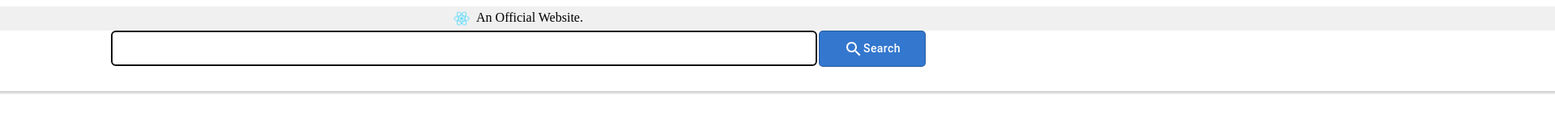
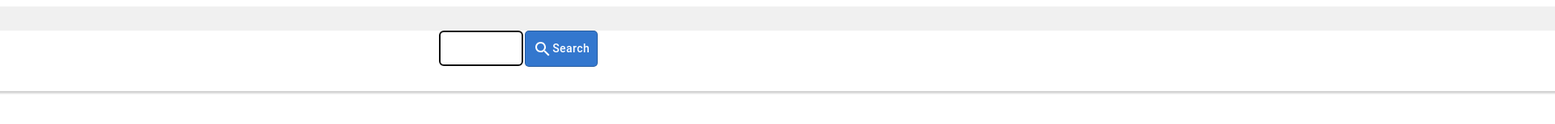
Before and after one commit to calvinyusno2359/googawr-search, a React (Create React App) app: page /results in a window 1280 px wide. Shown: the top 154 px of the page at 81% size, 1920 px wide, since content can reach past the window. Built offline with nearby package versions, Linux system fonts and the light colour scheme.

Commit message:
fix: styling of LandingPage and SearchBar

```diff
--- a/src/modules/Banner.css
+++ b/src/modules/Banner.css
@@ -7,6 +7,7 @@
 }
 
 .Banner__content {
+  margin-right: 57%; /* offset to the right maintaining the offset as it is resized */
   display: flex;
   flex-direction: row;
   justify-content: center;
--- a/src/modules/SearchBar.css
+++ b/src/modules/SearchBar.css
@@ -6,11 +6,10 @@
 .SearchBar input {
   border: 1px solid lightgray;
   height: 40px;
-  width: 70vw; /* Ensure when window shrinks, input box does not get too small */
-  max-width: 850px; /* Ensure when window expands, input box does not get too large */
+  width: 55%; /* Ensure when window shrinks, input box follows and preserve same size ratio */
   border-radius: 5px; /* Ensure rounded corners */
-  padding-left: 10px; /* Ensure text typed inside input box does not start too close to the box border */
-  padding-right: 10px; /* Ensure text typed inside input box does not end too close to the box border */
+  padding-left: 20px; /* Ensure text typed inside input box does not start too close to the box border */
+  padding-right: 40px; /* Ensure text typed inside input box does not overlap with X button */
 }
 
 .SearchBar button {
--- a/src/pages/ResultsPage.css
+++ b/src/pages/ResultsPage.css
@@ -1,8 +1,14 @@
 .ResultsPage {
   display: flex;
   flex-direction: column;
-  align-items: center; /* Very IMPORTANT to always align center */
-  height: 100vh;
+  align-items: center;
+  justify-content: center;
+  height: 100%;
+}
+
+.ResultsPage__banner {
+  display: block;
+  width: 100%;
 }
 
 .ResultsPage__header {
```
